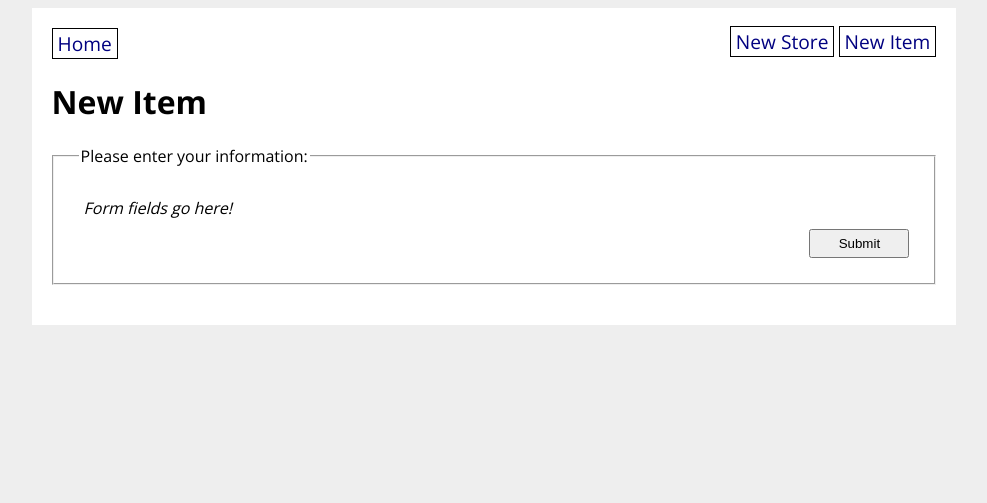
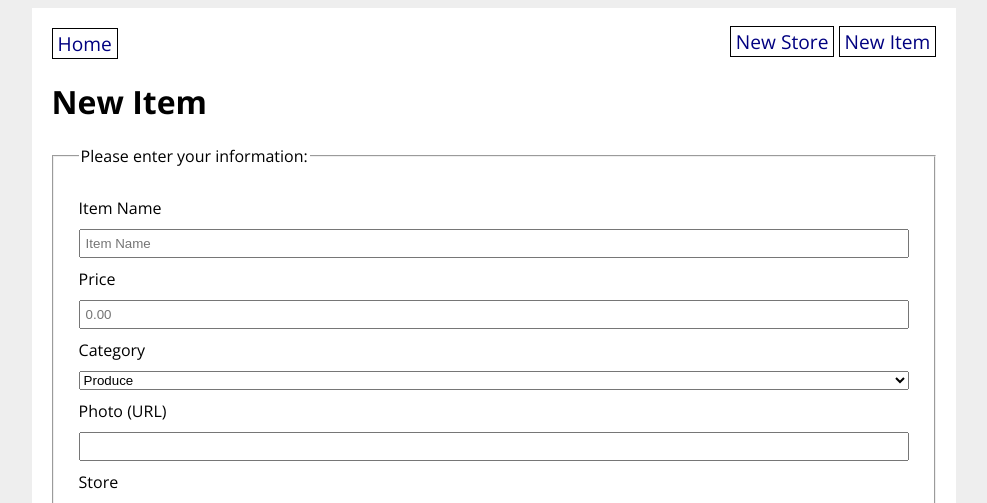
Before and after one commit to euripidean/grocery-store, a Flask app: page /new_item in a window 1280 px wide. Shown: the top 503 px of the page, without its empty margins (146-1133 px from the left). Run offline with Flask 2, Linux system fonts and the light colour scheme; data that the repository does not hold is empty.

Commit message:
Completed with stretch challenge

```diff
--- a/grocery_app/forms.py
+++ b/grocery_app/forms.py
@@ -1,25 +1,21 @@
 from flask_wtf import FlaskForm
-from wtforms import StringField, DateField, SelectField, SubmitField
+from wtforms import StringField, DateField, SelectField, SubmitField, FloatField
 from wtforms.ext.sqlalchemy.fields import QuerySelectField
 from wtforms.validators import DataRequired, Length, URL
 
+from grocery_app.models import ItemCategory, GroceryStore
+
 class GroceryStoreForm(FlaskForm):
     """Form for adding/updating a GroceryStore."""
-
-    # TODO: Add the following fields to the form class:
-    # - title - StringField
-    # - address - StringField
-    # - submit button
-    pass
+    title = StringField('Store Title', validators = [DataRequired()])
+    address = StringField('Store Address', validators = [DataRequired()])
+    submit = SubmitField('Submit')
 
 class GroceryItemForm(FlaskForm):
     """Form for adding/updating a GroceryItem."""
-
-    # TODO: Add the following fields to the form class:
-    # - name - StringField
-    # - price - FloatField
-    # - category - SelectField (specify the 'choices' param)
-    # - photo_url - StringField
-    # - store - QuerySelectField (specify the `query_factory` param)
-    # - submit button
-    pass
+    name = StringField('Item Name', validators=[DataRequired()])
+    price = FloatField('Price', validators=[DataRequired()])
+    category = SelectField('Category', choices=ItemCategory.choices())
+    photo_url = StringField('Photo (URL)', validators=[DataRequired()])
+    store = QuerySelectField('Store', query_factory= lambda: GroceryStore.query, get_label='title', allow_blank=False)
+    submit = SubmitField('Submit')
--- a/grocery_app/routes.py
+++ b/grocery_app/routes.py
@@ -20,52 +20,75 @@ def homepage():
 
 @main.route('/new_store', methods=['GET', 'POST'])
 def new_store():
-    # TODO: Create a GroceryStoreForm
+    form = GroceryStoreForm()
 
-    # TODO: If form was submitted and was valid:
-    # - create a new GroceryStore object and save it to the database,
-    # - flash a success message, and
-    # - redirect the user to the store detail page.
+    if form.validate_on_submit():
+        new_store = GroceryStore(
+            title = form.title.data,
+            address = form.address.data,
+        )
 
-    # TODO: Send the form to the template and use it to render the form fields
-    return render_template('new_store.html')
+        db.session.add(new_store)
+        db.session.commit()
 
-@main.route('/new_item', methods=['GET', 'POST'])
+        flash('Store created successfully')
+        return redirect(url_for('main.store_detail', store_id = new_store.id))
+
+    return render_template('new_store.html', form=form)
+
+@main.route('/new_item', methods=['GET','POST'])
 def new_item():
-    # TODO: Create a GroceryItemForm
+    form = GroceryItemForm()
 
-    # TODO: If form was submitted and was valid:
-    # - create a new GroceryItem object and save it to the database,
-    # - flash a success message, and
-    # - redirect the user to the item detail page.
+    if form.validate_on_submit():
+        new_item = GroceryItem(
+            name = form.name.data,
+            price = form.price.data,
+            category = form.category.data,
+            photo_url = form.photo_url.data,
+            store = form.store.data
+        )
 
-    # TODO: Send the form to the template and use it to render the form fields
-    return render_template('new_item.html')
+        db.session.add(new_item)
+        db.session.commit()
+
+        flash('New item successfully created.')
+        return redirect(url_for('main.item_detail', item_id=new_item.id))
+    return render_template('new_item.html', form=form)
 
 @main.route('/store/<store_id>', methods=['GET', 'POST'])
 def store_detail(store_id):
     store = GroceryStore.query.get(store_id)
-    # TODO: Create a GroceryStoreForm and pass in `obj=store`
+    form = GroceryStoreForm(obj=store)
 
-    # TODO: If form was submitted and was valid:
-    # - update the GroceryStore object and save it to the database,
-    # - flash a success message, and
-    # - redirect the user to the store detail page.
+    if form.validate_on_submit():
+        store.title = form.title.data
+        store.address = form.address.data
+        db.session.commit()
 
-    # TODO: Send the form to the template and use it to render the form fields
+        flash ('Store successfully updated.')
+        return redirect(url_for('main.store_detail', store_id=store.id))
     store = GroceryStore.query.get(store_id)
-    return render_template('store_detail.html', store=store)
+    return render_template('store_detail.html', store=store, form=form)
 
 @main.route('/item/<item_id>', methods=['GET', 'POST'])
 def item_detail(item_id):
     item = GroceryItem.query.get(item_id)
-    # TODO: Create a GroceryItemForm and pass in `obj=item`
 
-    # TODO: If form was submitted and was valid:
-    # - update the GroceryItem object and save it to the database,
-    # - flash a success message, and
-    # - redirect the user to the item detail page.
+    form = GroceryItemForm(obj=item)
 
-    # TODO: Send the form to the template and use it to render the form fields
+    if form.validate_on_submit():
+        item.name = form.name.data
+        item.price = form.price.data
+        item.category = form.category.data
+        item.photo_url = form.photo_url.data
+        item.store = form.store.data
+
+        db.session.add(item)
+        db.session.commit()
+
+        flash('Item updated.')
+        return redirect(url_for('main.item_detail', item_id=item.id))
+
     item = GroceryItem.query.get(item_id)
-    return render_template('item_detail.html', item=item)
+    return render_template('item_detail.html', item=item, form=form)
--- /dev/null
+++ b/grocery_app/templates/item_form.html
@@ -0,0 +1,18 @@
+
+        {{ form.name.label }}
+        {{ form.name(placeholder="Item Name") }}
+
+        {{ form.price.label }}
+        {{ form.price(placeholder="0.00") }}
+
+        {{ form.category.label }}
+        {{ form.category }}
+
+        {{ form.photo_url.label }}
+        {{ form.photo_url }}
+
+        {{ form.store.label }}
+        {{ form.store }}
+
+
+       {{ form.submit }}
--- a/grocery_app/templates/new_item.html
+++ b/grocery_app/templates/new_item.html
@@ -3,17 +3,11 @@
 
 <h1>New Item</h1>
 
-<form method="POST">
+<form method="POST" action="{{ url_for('main.new_item') }}">
+    {{ form.csrf_token }}
     <fieldset>
         <legend>Please enter your information:</legend>
-
-
-
-        <!-- TODO: Remove the next paragraph and use the `form` object passed in
-            from the route to render a form. -->
-        <p><em>Form fields go here!</em></p>
-
-        <input type="submit" value="Submit">
+        {% include "item_form.html" %}
     </fieldset>
 </form>
 
```
Also changed, not shown: grocery_app/templates/item_detail.html (+5 -10 lines), grocery_app/templates/new_store.html (+4 -10 lines), grocery_app/templates/store_detail.html (+4 -10 lines), grocery_app/templates/store_form.html (added, +15 -0 lines), grocery_app/database.db.
